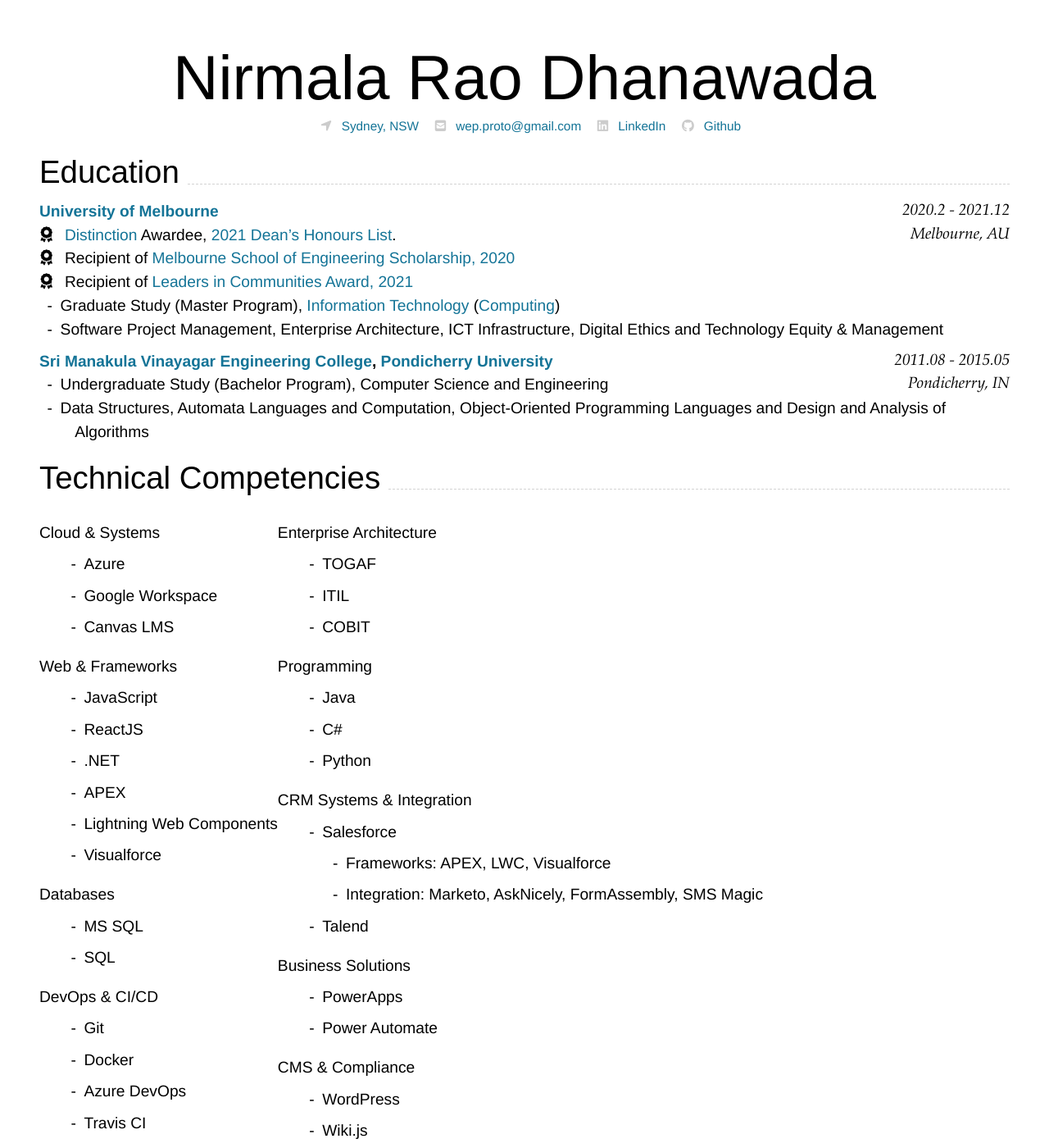
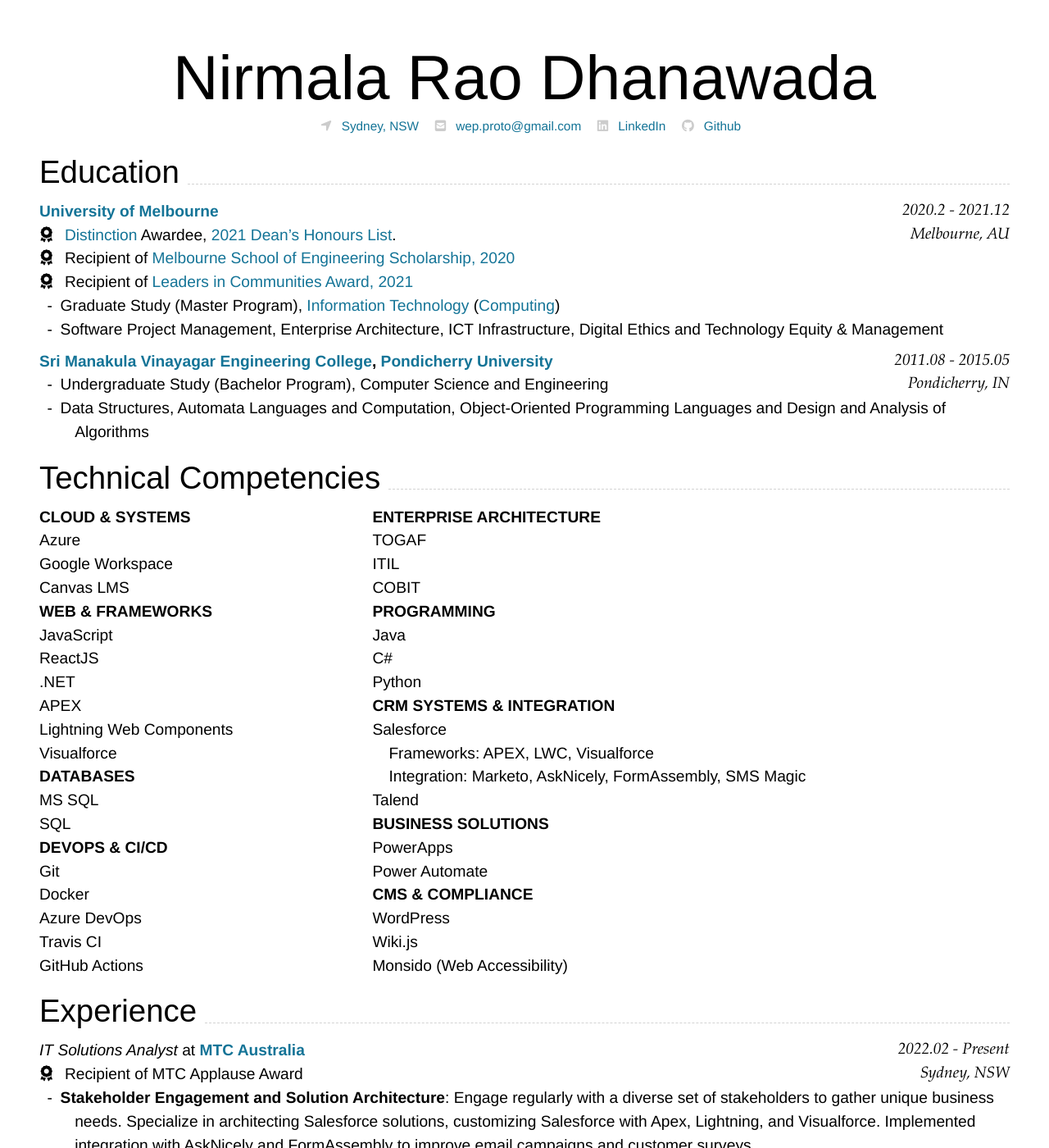
Before and after one commit to thedhanawada/me, a Jekyll site: the page built from index.md, in a window 1280 px wide and 1400 px high. Shown: the whole window at 82% size. Built offline with Jekyll 4.4.1, drawn with Linux system fonts in a browser that asks for light colours; nearby versions of some CDN libraries.

Commit message:
Update index.md

```diff
--- a/index.md
+++ b/index.md
@@ -58,86 +58,69 @@ Pondicherry, IN
 
 ## Technical Competencies
 
-<table>
+<table width="100%">
 <tr>
-<td valign="top">
+<td valign="top" style="padding-right: 40px;">
 
-<h3>Cloud & Systems</h3>
-<ul>
-    <li>Azure</li>
-    <li>Google Workspace</li>
-    <li>Canvas LMS</li>
-</ul>
+<dl>
+    <dt><strong>CLOUD & SYSTEMS</strong></dt>
+    <dd>Azure</dd>
+    <dd>Google Workspace</dd>
+    <dd>Canvas LMS</dd>
 
-<h3>Web & Frameworks</h3>
-<ul>
-    <li>JavaScript</li>
-    <li>ReactJS</li>
-    <li>.NET</li>
-    <li>APEX</li>
-    <li>Lightning Web Components</li>
-    <li>Visualforce</li>
-</ul>
+    <dt><strong>WEB & FRAMEWORKS</strong></dt>
+    <dd>JavaScript</dd>
+    <dd>ReactJS</dd>
+    <dd>.NET</dd>
+    <dd>APEX</dd>
+    <dd>Lightning Web Components</dd>
+    <dd>Visualforce</dd>
 
-<h3>Databases</h3>
-<ul>
-    <li>MS SQL</li>
-    <li>SQL</li>
-</ul>
+    <dt><strong>DATABASES</strong></dt>
+    <dd>MS SQL</dd>
+    <dd>SQL</dd>
 
-<h3>DevOps & CI/CD</h3>
-<ul>
-    <li>Git</li>
-    <li>Docker</li>
-    <li>Azure DevOps</li>
-    <li>Travis CI</li>
-    <li>GitHub Actions</li>
-</ul>
+    <dt><strong>DEVOPS & CI/CD</strong></dt>
+    <dd>Git</dd>
+    <dd>Docker</dd>
+    <dd>Azure DevOps</dd>
+    <dd>Travis CI</dd>
+    <dd>GitHub Actions</dd>
+</dl>
 
 </td>
 <td valign="top">
 
-<h3>Enterprise Architecture</h3>
-<ul>
-    <li>TOGAF</li>
-    <li>ITIL</li>
-    <li>COBIT</li>
-</ul>
+<dl>
+    <dt><strong>ENTERPRISE ARCHITECTURE</strong></dt>
+    <dd>TOGAF</dd>
+    <dd>ITIL</dd>
+    <dd>COBIT</dd>
 
-<h3>Programming</h3>
-<ul>
-    <li>Java</li>
-    <li>C#</li>
-    <li>Python</li>
-</ul>
+    <dt><strong>PROGRAMMING</strong></dt>
+    <dd>Java</dd>
+    <dd>C#</dd>
+    <dd>Python</dd>
 
-<h3>CRM Systems & Integration</h3>
-<ul>
-    <li>Salesforce</li>
-    <ul>
-        <li>Frameworks: APEX, LWC, Visualforce</li>
-        <li>Integration: Marketo, AskNicely, FormAssembly, SMS Magic</li>
-    </ul>
-    <li>Talend</li>
-</ul>
+    <dt><strong>CRM SYSTEMS & INTEGRATION</strong></dt>
+    <dd>Salesforce</dd>
+    <dd style="padding-left:20px;">Frameworks: APEX, LWC, Visualforce</dd>
+    <dd style="padding-left:20px;">Integration: Marketo, AskNicely, FormAssembly, SMS Magic</dd>
+    <dd>Talend</dd>
 
-<h3>Business Solutions</h3>
-<ul>
-    <li>PowerApps</li>
-    <li>Power Automate</li>
-</ul>
+    <dt><strong>BUSINESS SOLUTIONS</strong></dt>
+    <dd>PowerApps</dd>
+    <dd>Power Automate</dd>
 
-<h3>CMS & Compliance</h3>
-<ul>
-    <li>WordPress</li>
-    <li>Wiki.js</li>
-    <li>Monsido (Web Accessibility)</li>
-</ul>
+    <dt><strong>CMS & COMPLIANCE</strong></dt>
+    <dd>WordPress</dd>
+    <dd>Wiki.js</dd>
+    <dd>Monsido (Web Accessibility)</dd>
+</dl>
 
 </td>
 </tr>
 </table>
-
 
 
 ## Experience
```
